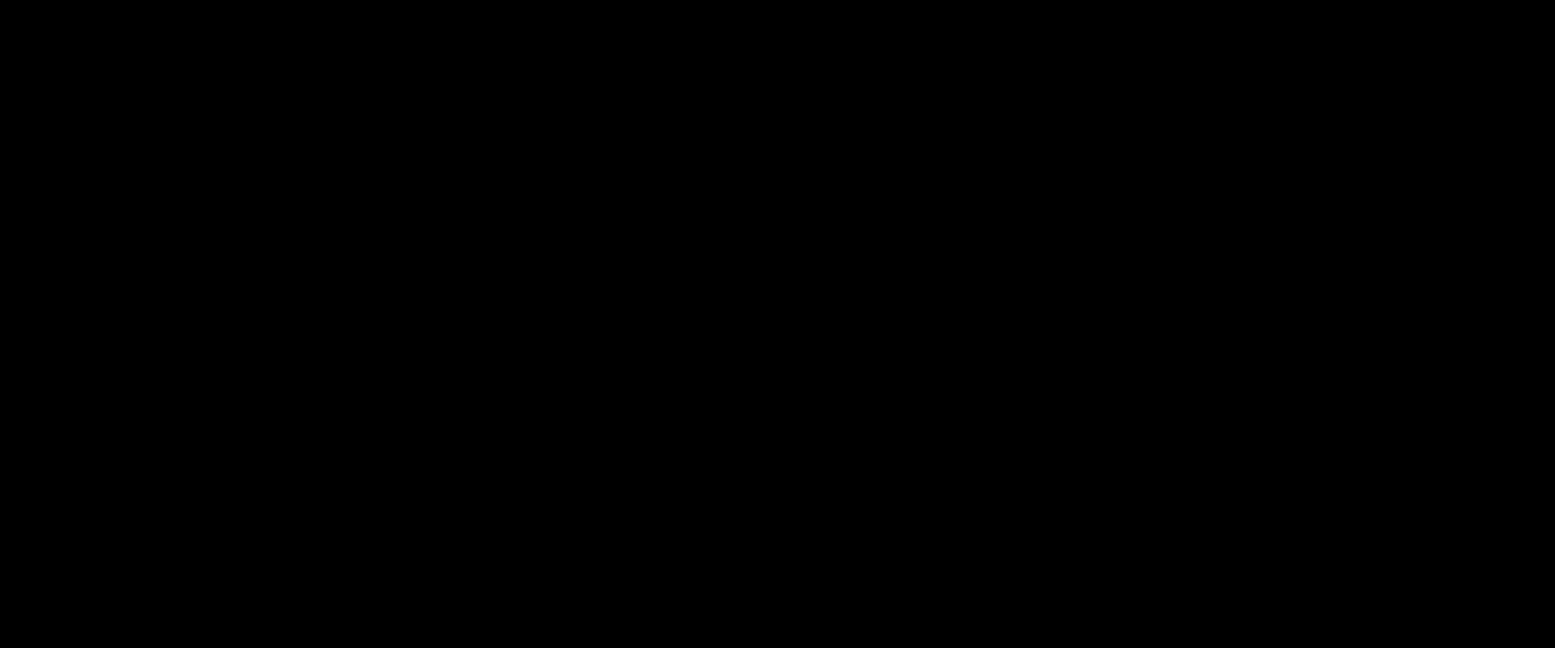
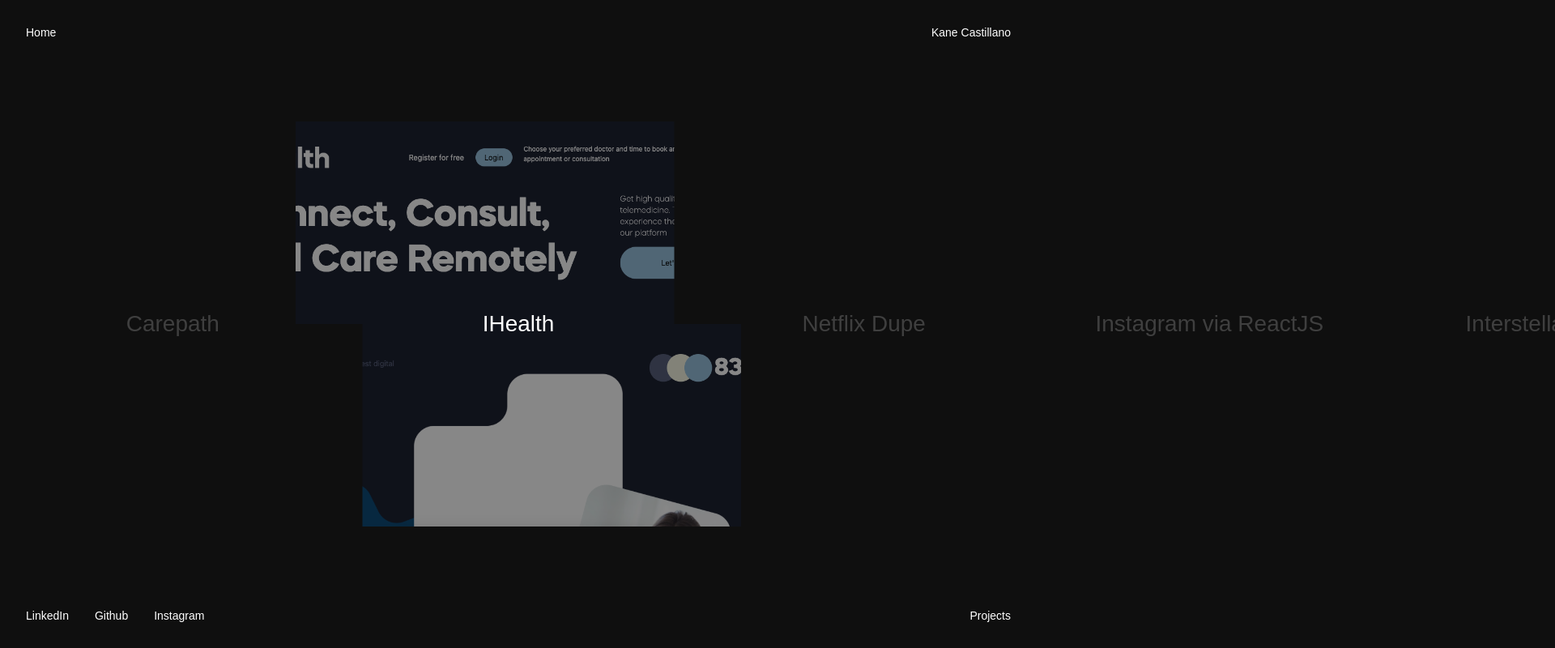
Before and after one commit to kncstlln/kncstlln.github.io, a website: page projects.html in a window 1280 px wide. Shown: the top 800 px of the page at 81% size, 1920 px wide, since content can reach past the window. Drawn offline with nearby package versions, Linux system fonts and the light colour scheme.

Commit message:
added projects

```diff
--- /dev/null
+++ b/about.css
@@ -0,0 +1,111 @@
+@import url('https://fonts.googleapis.com/css2?family=Bodoni+Moda:ital,opsz,wght@0,6..96,400..900;1,6..96,400..900&family=Cinzel:wght@400..900&display=swap');
+
+body{
+    padding:0;
+    margin: 0;
+    height: 600vh;
+    width: 100vw;
+    background: black;
+    color: white;
+}
+
+*{
+    -ms-overflow-style: none;  /* IE and Edge */
+    scrollbar-width: none;  /* Firefox */
+}
+
+*::-webkit-scrollbar {
+    display: none;
+}
+
+.bodoni-moda-regular {
+    font-family: "Bodoni Moda", serif;
+    font-optical-sizing: auto;
+    font-weight: 400;
+    font-style: normal;
+    font-size: 8vw;
+    text-align: center;
+    border: 1px solid red;
+  }
+
+  .cinzel-regular {
+    font-family: "Cinzel", serif;
+    font-optical-sizing: auto;
+    font-weight: 300;
+    font-style: normal;
+
+  }
+
+.header{
+    position: fixed;
+    top: 0;
+    left: 0;
+    width: 100%;
+    height: 60vh;
+    display: flex;
+    align-items: center;
+    justify-content: center;
+    cursor: pointer;
+}
+
+.slider-section {
+    height: 22vh;
+    bottom: 0;
+    position: fixed;
+    width: 100%;
+}
+
+.wheel{
+    position: absolute;
+    top: 0;
+    left: 50%;
+    transform: translateX(-50%);
+    display: flex;
+    justify-content: center;
+    align-items: center;
+    width: 300vw;
+    height: 300vw;
+    max-width: 2000px;
+    max-height: 2000px;
+}
+
+.wheel__card {
+    position: absolute;
+    top: 0;
+    left: 0;
+    width: 6%;
+    max-width: 200px;
+    aspect-ratio: 1/1;
+    cursor: pointer;
+}
+
+img {
+    width: 200%;
+    pointer-events: none;
+    z-index: 999;
+    cursor: pointer;
+
+}
+
+.scroll-down-icon{
+    position: fixed;
+    top: 4em;
+    right: 2em;
+    transform: rotate(90deg);
+}
+
+.scroll-down-icon img{
+    width: 50px;
+}
+
+.scroll-down {
+    font-family: "Noto Sans", sans-serif;
+    position: fixed;
+    top: 3em;
+    left: 2em;
+    color: white;
+    font-weight: 300;
+    text-transform: uppercase;
+    font-size: 20px;
+    overflow: visible;
+}
--- /dev/null
+++ b/projects.css
@@ -0,0 +1,146 @@
+*{
+    margin: 0;
+    padding: 0;
+    box-sizing: border-box;
+}
+
+html, body {
+    width: 100vw;
+    height: 100vh;
+    background: #0f0f0f;
+    font-family: "Montserrat", sans-serif;
+    overflow: hidden;
+}
+
+img{
+    position: absolute;
+    top: 0;
+    left: 0;
+    width: 100%;
+    height: 100%;
+    object-fit: cover;
+}
+
+nav, footer {
+    position: fixed;
+    width: 100%;
+    padding: 2em;
+    display: flex;
+    justify-content: space-between;
+    align-items: center;
+    z-index: 2;
+}
+
+a, p {
+    text-decoration: none;
+    color: #fff;
+    font-size: 14px;
+}
+
+.links{
+    display: flex;
+    gap: 2em;
+}
+
+nav {
+    top: 0;
+}
+
+footer {
+    bottom: 0;
+}
+
+.slider {
+    width: 100vw;
+    height: 100vh;
+}
+
+.slide-titles {
+    position: absolute;
+    top: 0;
+    left: 0;
+    width: 300vw;
+    height: 100vh;
+    display: flex;
+    pointer-events: none;
+    z-index: 2;
+}
+
+.title {
+    flex: 1;
+    width: 100%;
+    height: 100%;
+    display: flex;
+    justify-content: center;
+    align-items: center;
+}
+
+.title h1 {
+    text-align: center;
+    font-size: 28px;
+    font-weight: 400;
+    color: rgba(255, 255, 255, 0.2);
+    transition: color 0.25s ease, opacity 0.25s ease;
+}
+
+.active h1{
+    color: #fff;
+}
+
+.slide-images {
+    width: 550px;
+    height: 500px;
+    position: absolute;
+    top: 50%;
+    left: 50%;
+    transform: translate(-50%, -50%);
+    pointer-events: all;
+    opacity: 0.5;
+}
+
+.img-top {
+    position: absolute;
+    width: 100%;
+    height: 100%;
+    clip-path: polygon(85% 0%, 0% 0%, 0% 50%, 85% 50%);
+    transition: clip-path 1s cubic-bezier(0.075, 0.82, 0.165, 1);
+}
+
+.img-bottom {
+    position: absolute;
+    width: 100%;
+    height: 100%;
+    clip-path: polygon(100% 50%, 15% 50%, 15% 100%, 100% 100%);
+    transition: clip-path 1s cubic-bezier(0.075, 0.82, 0.165, 1);
+}
+
+.slide-images:hover .img-top {
+    clip-path: polygon(90% 0%, 10% 0%, 10% 50%, 90% 50%);
+}
+
+.slide-images:hover .img-bottom {
+    clip-path: polygon(90% 50%, 10% 50%, 10% 100%, 90% 100%);
+}
+
+@media (max-width: 900px) {
+    .slide-images {
+        width: 100%;
+        height: 100%;
+    }
+
+    .img-top, .img-bottom {
+        clip-path: polygon(0 0, 100% 0%, 100% 100%, 0% 100%);
+    }
+
+    .slide-images:hover .img-top, .slide-images:hover .img-bottom {
+        clip-path: polygon(0 0, 100% 0%, 100% 100%, 0% 100%);
+    }
+
+    .title h1 {
+        opacity: 0;
+        font-size: 24px;
+    }
+
+    .active h1{
+        opacity: 1;    }
+}
--- a/projects.html
+++ b/projects.html
@@ -3,11 +3,43 @@
 <head>
     <meta charset="UTF-8">
     <meta name="viewport" content="width=device-width, initial-scale=1.0">
-    <link href="stars.css" rel="stylesheet">
-    <link href="https://cdn.jsdelivr.net/npm/tailwindcss@2.2.19/dist/tailwind.min.css" rel="stylesheet">
+    <link href="projects.css" rel="stylesheet">
     <title>Projects</title>
 </head>
-<body class="bg-black">
+<body>
+    <nav>
+        <a href="main.html">Home</a>
+        <p>Kane Castillano</p>
+    </nav>
+    <footer>
+        <div class="links">
+            <a href="https://www.linkedin.com/in/kanecstlln/" target="_blank">LinkedIn</a>
+            <a href="https://github.com/kncstlln" target="_blank">Github</a>
+            <a href="https://www.instagram.com/kncstlln/" target="_blank">Instagram</a>
+        </div>
+        <p>Projects</p>
+    </footer>
 
+    <div class="slider">
+        <div class="slide-titles">
+            <div class="title"><h1>Carepath</h1></div>
+            <div class="title"><h1>IHealth</h1></div>
+            <div class="title"><h1>Netflix Dupe</h1></div>
+            <div class="title"><h1>Instagram via ReactJS</h1></div>
+            <div class="title"><h1>Interstellar Mobile</h1></div>
+            <div class="title"><h1>Interstellar Automation</h1></div>
+            <div class="title"><h1>Web Portfolio</h1></div>
+            <div class="title"><h1>Carepath</h1></div>
+            <div class="title"><h1>IHealth</h1></div>
+        </div>
+        <div class="slide-images">
+            <div class="img-top"></div>
+            <div class="img-bottom"></div>
+        </div>
+    </div>
+
+
+    <script src="https://cdn.jsdelivr.net/npm/gsap@3.12.5/dist/gsap.min.js"></script>
+    <script src="projects.js"></script>
 </body>
 </html>
--- /dev/null
+++ b/projects.js
@@ -0,0 +1,81 @@
+let currentIndex = 1;
+let totalSlides = 7;
+
+const updateActiveSlide = () => {
+    document.querySelectorAll('.title').forEach((el, index) => {
+        if (index === currentIndex) {
+            el.classList.add('active');
+        } else {
+            el.classList.remove('active');
+        }
+    });
+}
+
+const handleSlider = () => {
+    if (currentIndex < totalSlides) {
+        currentIndex++;
+    } else {
+        currentIndex = 1;
+    }
+
+    gsap.to(".slide-titles", {
+        onStart: () => {
+            setTimeout(() => {
+                updateActiveSlide();
+            }, 100);
+
+            updateImages(currentIndex + 1);
+        },
+        x: `-${(currentIndex - 1) * 11.1111}%`,
+        duration: 2,
+        ease: "power4.out"
+    });
+};
+
+const updateImages = (imgNumber) => {
+    const imgSrc = `images/projects/img${imgNumber}.jpg`;
+    const imgTop = document.createElement("img");
+    const imgBottom = document.createElement("img");
+
+    imgTop.src = imgSrc;
+    imgBottom.src = imgSrc;
+
+
+    imgTop.style.clipPath = "polygon(100% 0%, 100% 0%, 100% 100%, 100% 100%)";
+    imgBottom.style.clipPath = "polygon(100% 0%, 100% 0%, 100% 100%, 100% 100%)";
+    imgTop.style.transform = "scale(2)";
+    imgBottom.style.transform = "scale(2)";
+
+    document.querySelector(".img-top").appendChild(imgTop);
+    document.querySelector(".img-bottom").appendChild(imgBottom);
+
+    gsap.to([imgTop, imgBottom], {
+        clipPath: "polygon(100% 0%, 0% 0%, 0% 100%, 100% 100%)",
+        transform: "scale(1)",
+        duration: 2,
+        ease: "power4.out",
+        stagger: 0.15,
+        onComplete: trimExcessImages,
+    });
+};
+
+const trimExcessImages = () => {
+    const selectors = [".img-top", ".img-bottom"];
+
+    selectors.forEach((selector) => {
+        const container = document.querySelector(selector);
+        const images = Array.from(container.querySelectorAll("img"));
+        const excessCount = images.length - 5;
+
+        if (excessCount > 0) {
+            images.slice(0, excessCount).forEach((image) => container.removeChild(image));
+            }
+    })
+}
+
+document.addEventListener("DOMContentLoaded", () => {
+    document.addEventListener("click", handleSlider);
+
+    updateImages(2);
+    updateActiveSlide();
+});
```
Also changed, not shown: about.html (+155 -0 lines), main.html (+2 -2 lines), tailwind.config.js (deleted, +0 -17 lines), images/certificate.jpeg (added), images/projects/img2.jpg (renamed from images/iHealth1.png), images/projects/img4.jpg (added), images/projects/img5.jpg (added), images/projects/img6.jpg (added), images/projects/img7.jpg (added), images/projects/img8.jpg (added), images/projects/img9.jpg (added), 3 other files.
